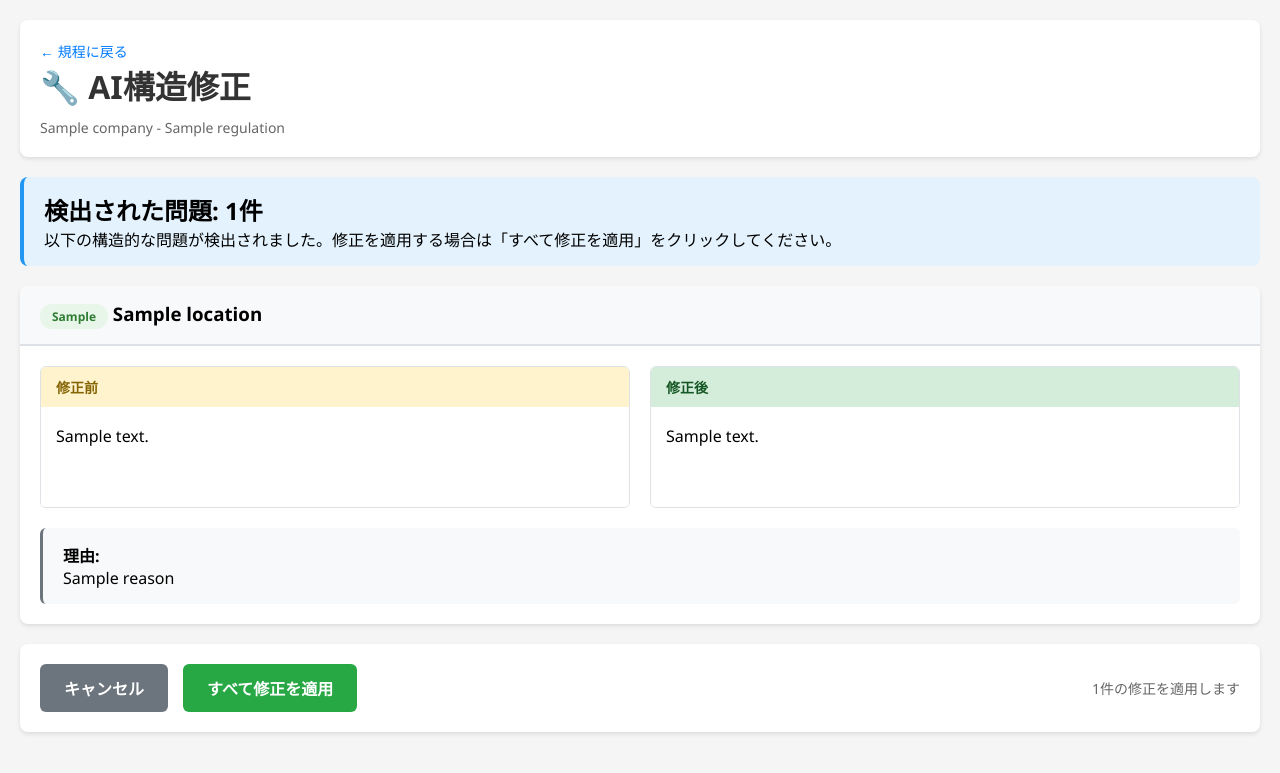
After one commit to naoota12345678/syuugyoukisoku, a Flask app: template templates/structure_fixes.html in a window 1280 px wide. The commit adds this page. Shown: the top 773 px of the page. Run offline with Flask 3, Linux system fonts and the light colour scheme; the template is opened without the code that fills it: most values are stand-ins (such as "Sample title", 1, 10 or a date in 2020).

Commit message:
AI構造修正に確認フローを実装
- JSON形式で修正提案を返すように変更
- structure_fixes.html で修正内容を確認
- Before/After を表示してユーザーが確認
- 問題がない場合もメッセージ表示

🤖 Generated with [Claude Code](https://claude.com/claude-code)

Co-Authored-By: Claude <noreply@anthropic.com>

```diff
--- a/app.py
+++ b/app.py
@@ -687,73 +687,82 @@ def delete_company(company_id):
 
     return jsonify({"success": True})
 
-@app.route('/api/fix_structure/<regulation_id>', methods=['POST'])
-def fix_structure(regulation_id):
-    """AI構造修正を実行（章・条・項番号のみ修正、文章は触らない）"""
+@app.route('/structure_fixes/<regulation_id>')
+def structure_fixes(regulation_id):
+    """AI構造修正の確認画面"""
+    regulation = db.get_regulation_by_id(regulation_id)
+    if not regulation:
+        return "規程が見つかりません", 404
+
+    company_id = regulation['company_id']
+    content_data = db.get_regulation_content(company_id, regulation_id)
+    if not content_data:
+        return "規程内容が見つかりません", 404
+
+    raw_text = content_data.get('raw_text', '')
+    if not raw_text:
+        return "規程のテキストが見つかりません", 404
+
+    # AI構造修正を実行
+    from ai_structure_fixer import AIStructureFixer
+    structure_fixer = AIStructureFixer()
+
+    print(f"[AI構造分析] 開始: regulation_id={regulation_id}, 文字数={len(raw_text)}")
+    result = structure_fixer.analyze_structure(raw_text)
+    print(f"[AI構造分析] 完了: {len(result.get('fixes', []))}件の問題を検出")
+
+    if not result.get('success', False):
+        return f"エラー: {result.get('error', '不明なエラー')}", 500
+
+    # Company情報を取得
+    company = db.get_company_by_id(company_id)
+
+    return render_template('structure_fixes.html',
+                         regulation=regulation,
+                         company=company,
+                         fixes=result.get('fixes', []),
+                         fixed_text=result.get('fixed_text', raw_text),
+                         raw_text=raw_text)
+
+
+@app.route('/api/apply_structure_fixes/<regulation_id>', methods=['POST'])
+def apply_structure_fixes(regulation_id):
+    """選択した構造修正を適用"""
     try:
+        data = request.json
+        fixed_text = data.get('fixed_text', '')
+
+        if not fixed_text:
+            return jsonify({"success": False, "error": "修正後のテキストがありません"}), 400
+
         regulation = db.get_regulation_by_id(regulation_id)
         if not regulation:
             return jsonify({"success": False, "error": "規程が見つかりません"}), 404
 
         company_id = regulation['company_id']
+        content_data = db.get_regulation_content(company_id, regulation_id)
 
-        # 規程内容を取得
-        content_data = db.get_regulation_content(company_id, regulation_id)
-        if not content_data:
-            return jsonify({"success": False, "error": "規程内容が見つかりません"}), 404
-
-        raw_text = content_data.get('raw_text', '')
-        if not raw_text:
-            return jsonify({"success": False, "error": "規程のテキストが見つかりません"}), 404
-
-        # AI構造修正を実行
-        from ai_structure_fixer import AIStructureFixer
-        structure_fixer = AIStructureFixer()
-
-        print(f"[AI構造修正] 開始: regulation_id={regulation_id}, 文字数={len(raw_text)}")
-        fixed_text = structure_fixer.fix_structure(raw_text)
-        print(f"[AI構造修正] 完了: 修正後文字数={len(fixed_text)}")
-
-        # 警告を検出して分離
-        warnings = []
-        if "⚠️ 警告:" in fixed_text or "⚠️警告:" in fixed_text:
-            lines = fixed_text.split('\n')
-            warning_start = -1
-            for i, line in enumerate(lines):
-                if "⚠️ 警告:" in line or "⚠️警告:" in line:
-                    warning_start = i
-                    break
-
-            if warning_start >= 0:
-                warnings = [line.strip() for line in lines[warning_start:] if line.strip()]
-                fixed_text = '\n'.join(lines[:warning_start]).strip()
-
-        # 修正後のテキストを新バージョンとして保存
+        # 新バージョンとして保存
         current_version = regulation.get('current_version', 1)
         new_version = current_version + 1
 
         db.save_regulation_content(
             company_id=company_id,
             regulation_id=regulation_id,
-            content_dict=None,  # 構造解析は後で
+            content_dict=None,
             version=new_version,
             raw_text=fixed_text,
             tables=content_data.get('tables', [])
         )
 
-        # メッセージ作成
-        message = f"バージョン{new_version}として保存しました。\n章・条・項番号が整理されました。"
-        if warnings:
-            message += "\n\n" + "\n".join(warnings)
-
         return jsonify({
             "success": True,
-            "message": message,
-            "warnings": warnings
+            "message": f"バージョン{new_version}として保存しました",
+            "new_version": new_version
         })
 
     except Exception as e:
-        print(f"[AI構造修正エラー] {e}")
+        print(f"[構造修正適用エラー] {e}")
         import traceback
         traceback.print_exc()
         return jsonify({"success": False, "error": str(e)}), 500
--- /dev/null
+++ b/templates/structure_fixes.html
@@ -0,0 +1,124 @@
+<!DOCTYPE html>
+<html lang="ja">
+<head>
+    <meta charset="UTF-8">
+    <title>AI構造修正 - 就業規則管理システム</title>
+    <style>
+        * { margin: 0; padding: 0; box-sizing: border-box; }
+        body { font-family: 'Segoe UI', Meiryo, sans-serif; background: #f5f5f5; padding: 20px; }
+        .container { max-width: 1400px; margin: 0 auto; }
+        .header { background: white; padding: 20px; margin-bottom: 20px; border-radius: 8px; box-shadow: 0 2px 4px rgba(0,0,0,0.1); }
+        .header h1 { color: #333; margin-bottom: 10px; }
+        .summary { background: #e3f2fd; padding: 15px 20px; border-radius: 8px; margin-bottom: 20px; border-left: 4px solid #2196f3; }
+        .fix-item { background: white; margin-bottom: 20px; border-radius: 8px; box-shadow: 0 2px 4px rgba(0,0,0,0.1); overflow: hidden; }
+        .fix-header { background: #f8f9fa; padding: 15px 20px; border-bottom: 2px solid #dee2e6; }
+        .fix-type { display: inline-block; padding: 4px 12px; border-radius: 12px; font-size: 12px; }
+        .fix-type.missing { background: #ffebee; color: #c62828; }
+        .fix-type.spacing { background: #fff3cd; color: #856404; }
+        .fix-type.linebreak { background: #e8f5e9; color: #2e7d32; }
+        .comparison { display: grid; grid-template-columns: 1fr 1fr; gap: 20px; padding: 20px; }
+        .comparison-panel { border: 1px solid #dee2e6; border-radius: 6px; overflow: hidden; }
+        .panel-header { padding: 10px 15px; font-weight: bold; font-size: 14px; }
+        .panel-header.before { background: #fff3cd; color: #856404; }
+        .panel-header.after { background: #d4edda; color: #155724; }
+        .panel-content { padding: 15px; min-height: 100px; background: white; line-height: 1.8; white-space: pre-wrap; }
+        .reason-box { background: #f8f9fa; padding: 15px 20px; border-radius: 6px; border-left: 3px solid #6c757d; margin: 0 20px 20px 20px; }
+        .bottom-actions { background: white; padding: 20px; border-radius: 8px; box-shadow: 0 2px 4px rgba(0,0,0,0.1); position: sticky; bottom: 20px; display: flex; gap: 15px; align-items: center; }
+        .btn { padding: 12px 24px; border: none; border-radius: 6px; cursor: pointer; font-size: 16px; font-weight: bold; transition: all 0.2s; text-decoration: none; display: inline-block; }
+        .btn-primary { background: #28a745; color: white; }
+        .btn-primary:hover { background: #218838; }
+        .btn-secondary { background: #6c757d; color: white; }
+        .selected-count { color: #666; font-size: 14px; margin-left: auto; }
+    </style>
+</head>
+<body>
+    <div class="container">
+        <div class="header">
+            <a href="/regulation/{{ regulation.id }}/view" style="color: #007bff; text-decoration: none; font-size: 14px;">← 規程に戻る</a>
+            <h1>🔧 AI構造修正</h1>
+            <div style="color: #666; font-size: 14px;">{{ company.name }} - {{ regulation.name }}</div>
+        </div>
+
+        {% if fixes|length == 0 %}
+        <div class="summary" style="background: #d4edda; border-left-color: #28a745;">
+            <h2 style="color: #155724;">✓ 問題は検出されませんでした</h2>
+            <p style="color: #155724; margin-top: 5px;">テキストの構造に問題はありませんでした。</p>
+        </div>
+        <div class="bottom-actions">
+            <a href="/regulation/{{ regulation.id }}/view" class="btn btn-secondary">規程に戻る</a>
+        </div>
+        {% else %}
+        <div class="summary">
+            <h2>検出された問題: {{ fixes|length }}件</h2>
+            <p>以下の構造的な問題が検出されました。修正を適用する場合は「すべて修正を適用」をクリックしてください。</p>
+        </div>
+
+        {% for fix in fixes %}
+        <div class="fix-item">
+            <div class="fix-header">
+                <h3>
+                    <span class="fix-type {{ 'missing' if '欠落' in fix.fix_type else 'spacing' if '空白' in fix.fix_type else 'linebreak' }}">{{ fix.fix_type }}</span>
+                    {{ fix.location }}
+                </h3>
+            </div>
+
+            <div class="comparison">
+                <div class="comparison-panel">
+                    <div class="panel-header before">修正前</div>
+                    <div class="panel-content">{{ fix.before_text }}</div>
+                </div>
+                <div class="comparison-panel">
+                    <div class="panel-header after">修正後</div>
+                    <div class="panel-content">{{ fix.after_text }}</div>
+                </div>
+            </div>
+
+            <div class="reason-box">
+                <strong>理由:</strong>
+                <p>{{ fix.reason }}</p>
+            </div>
+        </div>
+        {% endfor %}
+
+        <div class="bottom-actions">
+            <a href="/regulation/{{ regulation.id }}/view" class="btn btn-secondary">キャンセル</a>
+            <button onclick="applyFixes()" class="btn btn-primary">すべて修正を適用</button>
+            <span class="selected-count">{{ fixes|length }}件の修正を適用します</span>
+        </div>
+        {% endif %}
+    </div>
+
+    <script>
+        const fixedText = {{ fixed_text|tojson }};
+
+        async function applyFixes() {
+            if (!confirm('{{ fixes|length }}件の修正を適用します。\n新しいバージョンとして保存されます。\nよろしいですか？')) {
+                return;
+            }
+
+            try {
+                const response = await fetch('/api/apply_structure_fixes/{{ regulation.id }}', {
+                    method: 'POST',
+                    headers: {
+                        'Content-Type': 'application/json'
+                    },
+                    body: JSON.stringify({
+                        fixed_text: fixedText
+                    })
+                });
+
+                const data = await response.json();
+
+                if (data.success) {
+                    alert('✓ 修正を適用しました！\n' + data.message);
+                    window.location.href = '/regulation/{{ regulation.id }}/view';
+                } else {
+                    alert('エラー: ' + (data.error || '不明なエラー'));
+                }
+            } catch (error) {
+                alert('エラー: ' + error.message);
+            }
+        }
+    </script>
+</body>
+</html>
```
Also changed, not shown: ai_structure_fixer.py (+68 -69 lines), templates/regulation_view.html (+1 -27 lines).
